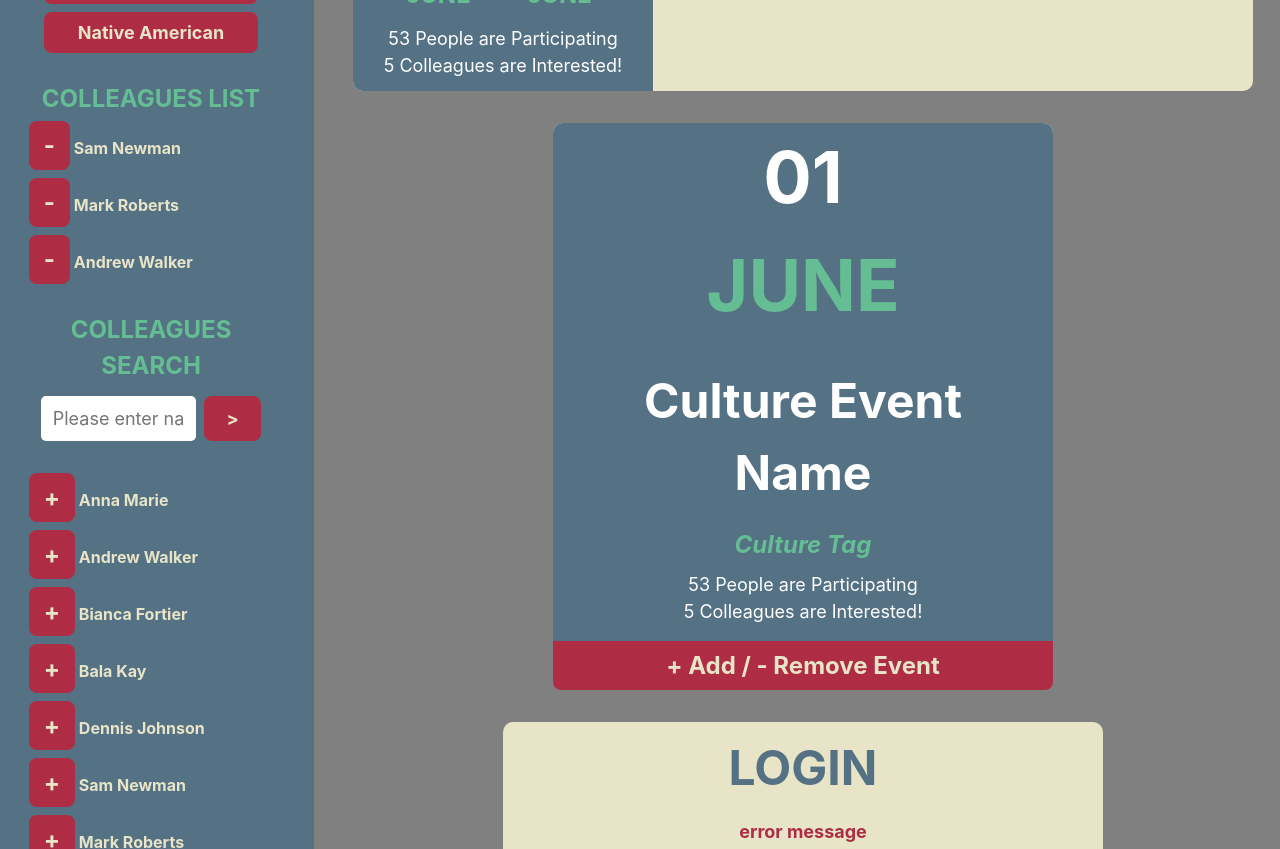
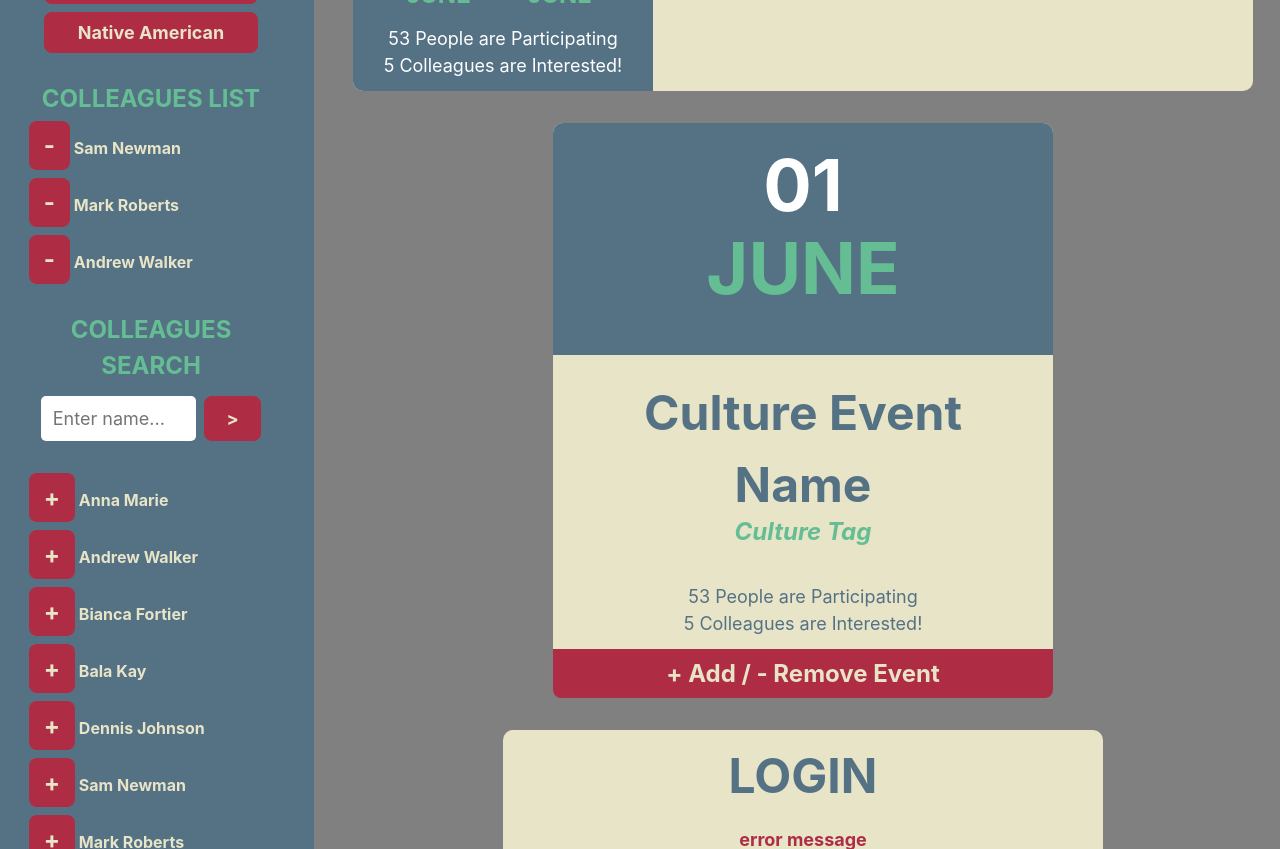
Before and after one commit to petehodnefield/project-three, a React (Create React App) app in the folder client/: page / in a window 1280 px wide. Shown: the part 580-1429 px from the top of the page. Built offline with nearby package versions, Linux system fonts and the light colour scheme.

Commit message:
Updated the short card to work at a smaller size

```diff
--- a/client/src/components/ColleaguesSearch/index.js
+++ b/client/src/components/ColleaguesSearch/index.js
@@ -5,7 +5,7 @@ function ColleaguesSearch() {
       <div className="m-3 quarter-width">
       <h3>COLLEAGUES SEARCH</h3>
       <div className="m-2 columns ">
-        <input className="m-1 column" type="text" id="input" placeholder="Please enter name..."></input>
+        <input className="m-1 column" type="text" id="input" placeholder="Enter name..."></input>
         <button type="submit" className="m-1 column is-one-quarter" id="search-btn">
           ></button>
       </div>
--- a/client/src/components/ShortCard/index.js
+++ b/client/src/components/ShortCard/index.js
@@ -4,22 +4,22 @@ function ShortCard() {
     return (
         <form className="m-4 is-flex is-flex-direction-column is-align-items-center short-card-width">
 
-            <div className="short-card">
+            <div className="short-card full-width">
 
-                <div>
+                <div className="p-2">
                     <h1 className="p-0 big white">01</h1>
-                    <h3 className="big">JUNE</h3>
+                    <h3 className="big raise">JUNE</h3>
                 </div>
 
-                <div className="m-4 is-flex is-flex-direction-column is-align-items-center">
-                    <h1 className="white">Culture Event Name</h1>
-                    <h3 className="m-2 culture-tag">Culture Tag</h3>
+                <div className="p-3 is-flex is-flex-direction-column is-align-items-center cream-back">
+                    <h1>Culture Event Name</h1>
+                    <h3 className="m-2 culture-tag raise">Culture Tag</h3>
                     {/* <img className="m-3" src="https://via.placeholder.com/250" alt="HTML5 Icon" style={{
                         width:'250px',
                         height:'250px',
                         }}></img> */}
-                    <p className="white">53 People are Participating</p>
-                    <p className="white">5 Colleagues are Interested!</p>
+                    <p>53 People are Participating</p>
+                    <p>5 Colleagues are Interested!</p>
                 </div>
             </div>
             <button className="m-0 full-width no-round" type="submit">+ Add / - Remove Event</button>
--- a/client/src/index.css
+++ b/client/src/index.css
@@ -179,3 +179,12 @@ font-weight: bold;
 .quarter-width{
 width: 75%;
 }
+
+.cream-back {
+  background-color: var(--tertiary-color);
+}
+
+.raise {
+  position: relative;
+  bottom: 25px;
+}
```
